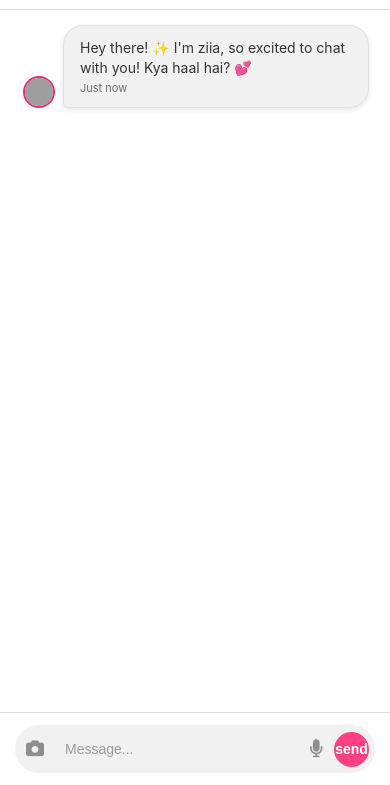
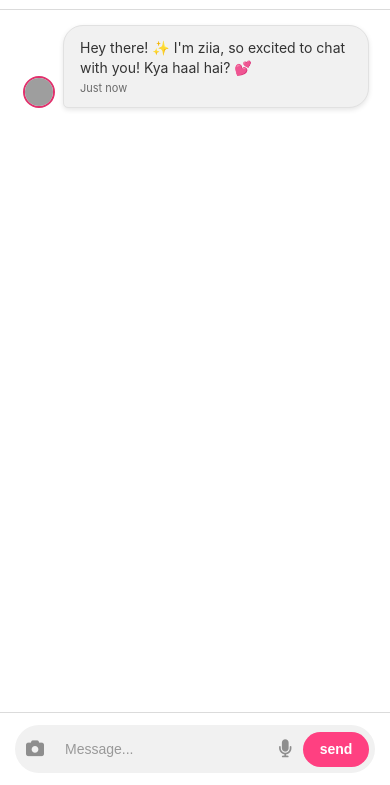
Before and after one commit to ziiamodel/my-project, a plain HTML site: page client/index.html in a window 390 px wide. Shown: the part 59-844 px from the top of the page. Drawn offline with Linux system fonts and the light colour scheme; grey boxes are pictures that could not be loaded.

Commit message:
Update style.css

```diff
--- a/client/style.css
+++ b/client/style.css
@@ -389,7 +389,7 @@ html, body {
     background-color: #ff4081;
     color: white;
     border: none;
-    padding: 8px 16px;
+    padding: 8px 33px;
     border-radius: 20px;
     font-weight: bold;
     cursor: pointer;
@@ -425,7 +425,7 @@ html, body {
   }
 
   .send-btn {
-    padding: 6px 12px;
+    padding: 6px 33px;
     font-size: 14px;
   }
 
```
